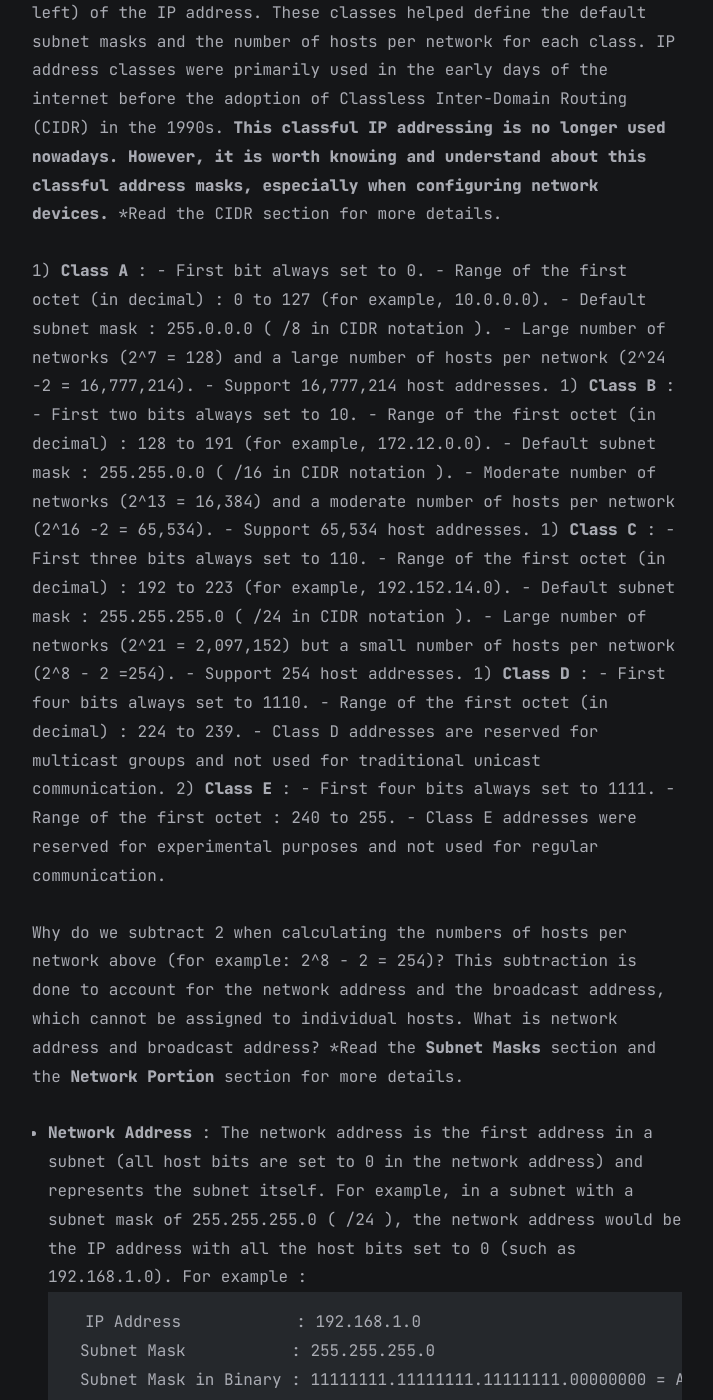
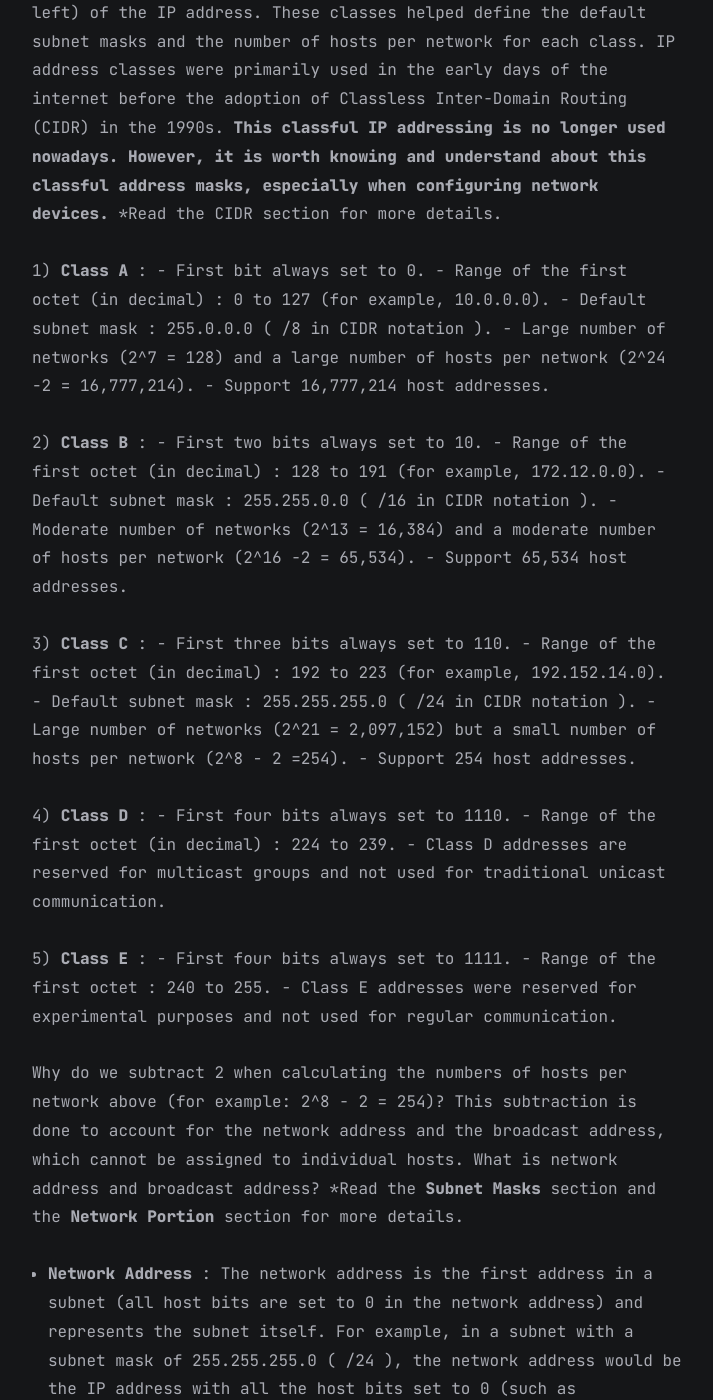
Before and after one commit to faridarif/faridarif.github.io, a Jekyll site: the page built from all_collections/_posts/2023-04-26-IP-addresses-subnet-masks.md, in a window 1280 px wide and 1400 px high, scrolled down 1808 px. Shown: the whole window, without its empty margins (283-996 px from the left). Built offline with Jekyll 4.4.1, drawn with Linux system fonts in a browser that asks for light colours; some of the changed text lies outside the part shown.

Commit message:
Update 2023-04-26-IP-addresses-subnet-masks.md

````diff
--- a/all_collections/_posts/2023-04-26-IP-addresses-subnet-masks.md
+++ b/all_collections/_posts/2023-04-26-IP-addresses-subnet-masks.md
@@ -23,7 +23,7 @@ Each decimal number is called an **octet** because it represents **8 bits** of t
 
 To convert an IPv4 address to binary, we convert each octet to its 8-bit binary representation and concatenate them. For example, let's convert 192.168.1.1 to binary :
 ```
-IP Address            :  192   .  168  .   1    .   1
+IP Address           :  192   .  168  .   1    .   1
 Binary Representation : 11000000.1010000.00000001.00000001
 ```
 
@@ -35,23 +35,27 @@ In IPv4, IP address classes (classful IP addressing) were used to categorize IP
 	- Default subnet mask : 255.0.0.0 ( /8 in CIDR notation ).
 	- Large number of networks (2^7 = 128) and a large number of hosts per network (2^24 -2 = 16,777,214).
 	- Support 16,777,214 host addresses.
-1) **Class B** :
+
+2) **Class B** :
 	- First two bits always set to 10.
 	- Range of the first octet (in decimal) : 128 to 191 (for example, 172.12.0.0).
 	- Default subnet mask : 255.255.0.0 ( /16 in CIDR notation ).
 	- Moderate number of networks (2^13 = 16,384) and a moderate number of hosts per network (2^16 -2 = 65,534).
 	- Support 65,534 host addresses.
-1) **Class C** :
+
+3) **Class C** :
 	- First three bits always set to 110.
 	- Range of the first octet (in decimal) : 192 to 223 (for example, 192.152.14.0).
 	- Default subnet mask : 255.255.255.0 ( /24 in CIDR notation ).
 	- Large number of networks (2^21 = 2,097,152) but a small number of hosts per network (2^8 - 2 =254).
 	- Support 254 host addresses.
-1) **Class D** :
+
+4) **Class D** :
 	- First four bits always set to 1110.
 	- Range of the first octet (in decimal) : 224 to 239.
 	- Class D addresses are reserved for multicast groups and not used for traditional unicast communication.
-2) **Class E** :
+
+5) **Class E** :
 	- First four bits always set to 1111.
 	- Range of the first octet : 240 to 255.
 	- Class E addresses were reserved for experimental purposes and not used for regular communication.
@@ -59,13 +63,13 @@ In IPv4, IP address classes (classful IP addressing) were used to categorize IP
 Why do we subtract 2 when calculating the numbers of hosts per network above (for example: 2^8 - 2 = 254)? This subtraction is done to account for the network address and the broadcast address, which cannot be assigned to individual hosts. What is network address and broadcast address? \*Read the **Subnet Masks** section and the **Network Portion** section for more details.
 - **Network Address** : The network address is the first address in a subnet (all host bits are set to 0 in the network address) and represents the subnet itself. For example, in a subnet with a subnet mask of 255.255.255.0  ( /24 ), the network address would be the IP address with all the host bits set to 0 (such as 192.168.1.0). For example :
 ```
-IP Address            : 192.168.1.0
+IP Address           : 192.168.1.0
 Subnet Mask           : 255.255.255.0
 Subnet Mask in Binary : 11111111.11111111.11111111.00000000 = All host bits set to 0
 ```
 - **Broadcast Address** : The broadcast address is the last address in a subnet and is used to send a message to all hosts within that subnet. All host bits are set to 1 in the broadcast address. Using the same example subnet from Network Address above, the broadcast address would be 192.168.1.255. For example :
 ```
-IP Address            : 192.168.1.0
+IP Address           : 192.168.1.0
 Subnet Mask           : 255.255.255.0
 Subnet Mask in Binary : 11111111.11111111.11111111.11111111 = All host bits set to 1
 ```
@@ -85,12 +89,15 @@ Leading zeros within each group can be **omitted**, and consecutive groups of ze
 ```
 
 IPv6 defines several address types for different purposes :
+
 1) **Unicast Address** : Used to identify a single network interface. There are three types of unicast addresses :
 	- Global Unicast Address (Routable on the public internet)
 	- Link-Local Address (Used for communication on a local network segment, which similar to private addresses in IPv4)
 	- Unique Local Address (Similar to private IPv4 addresses, but globally unique within an organization or site)
+
 2) **Multicast Address** : Used for one-to-many communication. Packets sent to a multicast address are delivered to multiple hosts that have joined the corresponding multicast group.
-3) **Anycast Address** : Assigned to multiple interfaces, but a packet sent to an anycast address is delivered to the nearest (in terms of routing distance) of those interfaces.
+
+4) **Anycast Address** : Assigned to multiple interfaces, but a packet sent to an anycast address is delivered to the nearest (in terms of routing distance) of those interfaces.
 
 In IPv6, the subnetting process is much simpler compared to IPv4 because IPv6 allocates a large number of address to each subnet. Subnetting is done by assigning a prefix length to the IPv6 address. The prefix length indicates the number of bits set to 1 in the subnet prefix (because of IPv6 is a 128-bit number). For example, a prefix length of **/64** means the **first 64 bits are the network portion**, and the **remaining 64 bits are hosts**.
 
@@ -110,7 +117,7 @@ In this subnet mask, the first 24 bits are set to 1, which means the first 24 bi
 
 To calculate the subnet address for a given IP address and subnet mask, perform a bitwise AND operation between the IP address and the subnet mask (The result will be the subnet address). For example, consider the IP address **192.168.1.50** and the subnet mask **255.255.255.224 ( /27 )** :
 ```
-IP Address     : 11000000.10101000.00000001.00110010 = 192.168.1.50
+IP Address    : 11000000.10101000.00000001.00110010 = 192.168.1.50
 Subnet Mask    : 11111111.11111111.11111111.11100000 = 255.255.255.224
 Bitwise AND    : 11000000.10101000.00000001.00100000 = 192.168.1.32
 
@@ -124,7 +131,7 @@ So, the subnet address for the IP address **192.168.1.50 with a /27 subnet mask
 
 The network portion is the part of the address that identifies the specific network to which the device belongs. It helps routers and switches determine how to route packets between different networks. All devices within the **same network** share the **same network portion of their IP addresses**. The length of the network portion is determined by the subnet mask applied to the IP address. The 1s represent the network portion, and the 0s represent the host portion. For example, let's consider an IP address 192.168.1.1 with subnet mask of 255.255.255.0 ( /24 ). The subnet mask in binary is :
 ```
-IP Address           : 192.168.1.1
+IP Address          : 192.168.1.1
 IP Address in Binary : 11000000.10101000.00000001.00000001 = 192.168.1.1
 Subnet Mask          : 11111111.11111111.11111111.00000000 = 255.255.255.0
 Bitwise AND          : 11000000.10101000.00000001.00000000 = 192.168.1.0
@@ -133,7 +140,7 @@ Network Address      : 192.168.1.0
 ```
 In this case, the **first three octets (24 bits)** are the network portion, and the **last octet (8 bits)** is the host portion. So, the network portion or network address of this IP address is **192.168.1.0**. **The network address is the address that identifies an entire network**. **In term of words, "*network address*" is often used interchangeably with "*network portion*" when discussing IP addressing**. If, for example, an IP address of 192.168.1.231 with subnet mask of 255.255.255.224 ( /27 ) :
 ```
-IP Address           : 192.168.1.231
+IP Address          : 192.168.1.231
 IP Address in Binary : 11000000.10101000.00000001.11100111 = 192.168.1.231
 Subnet Mask          : 11111111.11111111.11111111.11100000 = 255.255.255.224
 Bitwise AND          : 11000000.10101000.00000001.11100000 = 192.168.1.224
@@ -152,14 +159,14 @@ The host portion is the part of the address that identifies a specific device wi
 
 To calculate the number of hosts in a subnet, count the number of host bits in the subnet mask (the number of bits set to 0), and use the formula **2^n - 2**, where n is the number of host bits. For example :
 ```
-Subnet Mask           : 255.255.255.0
+Subnet Mask          : 255.255.255.0
 Subnet Mask in Binary : 11111111.11111111.11111111.00000000
 
 Formula : 2^8 - 2 = 254 hosts
 ```
 Which means there are 254 specific addresses available to be assigned to a device within this network. Another example :
 ```
-Subnet Mask           : 255.255.255.224
+Subnet Mask          : 255.255.255.224
 Subnet Mask in Binary : 11111111.11111111.11111111.11100000
 
 Formula : 2^5 - 2 = 30 hosts
````
